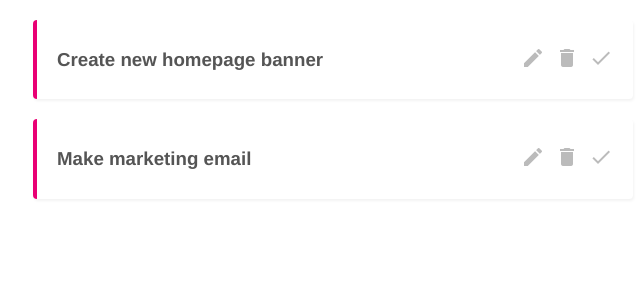
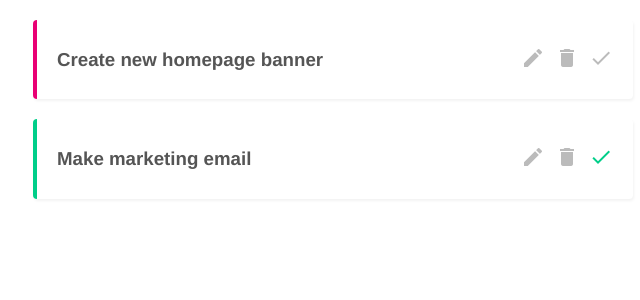
Before and after one commit to alexrem1/Vue3Firebase, a Vue app in the folder Projects/project-planner/: page / in a window 1280 px wide. Shown: the top 300 px of the page, without its empty margins (307-947 px from the left). Built offline with nearby package versions, Linux system fonts and the light colour scheme; data requests are answered from the project's data file.

Commit message:
Project planner - completing projects

```diff
--- a/Projects/project-planner/src/components/SingleProject.vue
+++ b/Projects/project-planner/src/components/SingleProject.vue
@@ -1,11 +1,11 @@
 <template>
-  <div class="project">
+  <div class="project" :class="{ complete: project.complete }">
     <div class="actions">
       <h3 @click="showDetails = !showDetails">{{ project.title }}</h3>
       <div class="icons">
         <span class="material-icons">edit</span>
         <span class="material-icons" @click="deleteProject">delete</span>
-        <span class="material-icons">done</span>
+        <span class="material-icons tick" @click="toggleComplete">done</span>
       </div>
     </div>
     <div v-if="showDetails" class="details">
@@ -32,6 +32,15 @@
       fetch(this.uri, { method: "DELETE" })
         .then(() => this.$emit("delete", this.project.id))
         .catch((err) => console.log(err.message)); //delete request to the json server
+    },
+    toggleComplete() {
+      fetch(this.uri, {
+        method: "PATCH",
+        headers: { "Content-Type": "application/json" },
+        body: JSON.stringify({ complete: !this.project.complete }),
+      })
+        .then(() => this.$emit("complete", this.project.id))
+        .catch((err) => console.log(err.message));
     },
   },
 };
@@ -63,4 +72,12 @@
 .material-icons:hover {
   color: #777;
 }
+
+/* completed projects */
+.project.complete {
+  border-left: 4px solid #00ce89;
+}
+.project.complete .tick {
+  color: #00ce89;
+}
 </style>
--- a/Projects/project-planner/src/views/Home.vue
+++ b/Projects/project-planner/src/views/Home.vue
@@ -2,7 +2,11 @@
   <div class="home">
     <div v-if="projects.length">
       <div v-for="project in projects" :key="project.id">
-        <SingleProject :project="project" @delete="handleDelete" />
+        <SingleProject
+          :project="project"
+          @delete="handleDelete"
+          @complete="handleComplete"
+        />
       </div>
     </div>
   </div>
@@ -32,6 +36,12 @@
         return project.id !== id;
       });
     },
+    handleComplete(id) {
+      let p = this.projects.find((project) => {
+        return project.id === id;
+      });
+      p.complete = !p.complete;
+    },
   },
 };
 </script>
```
Also changed, not shown: Projects/project-planner/data/db.json (line endings or trailing spaces).
